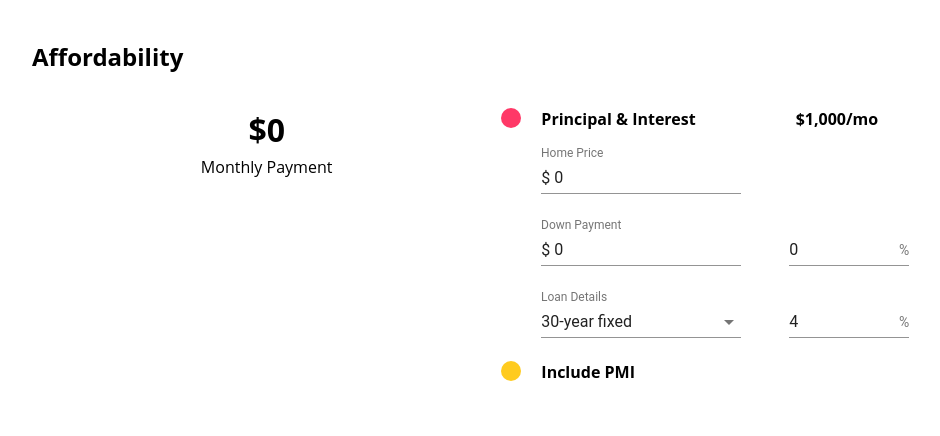
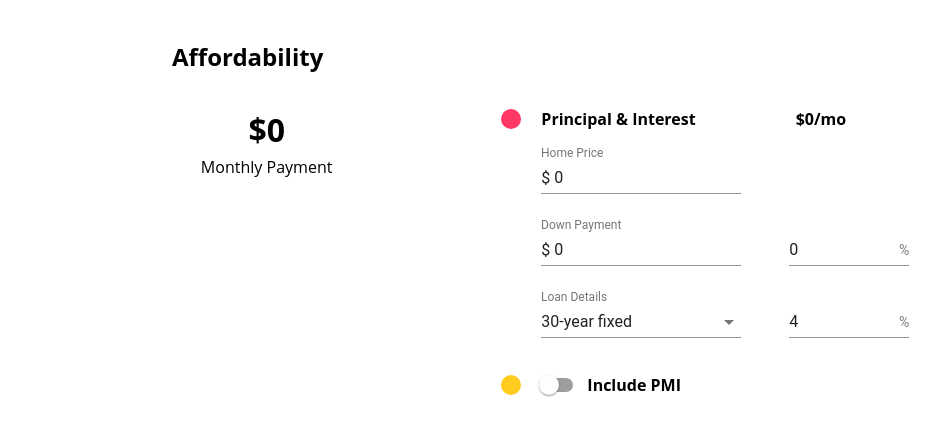
Before and after one commit to PropertySimple/ReactChallene, a React (Create React App) app in the folder mortgage-calculator/: page / in a window 1280 px wide. Shown: the top 436 px of the page, without its empty margins (96-1036 px from the left). Built offline with nearby package versions, Linux system fonts and the light colour scheme.

Commit message:
Add PMI Switch

```diff
--- a/mortgage-calculator/src/components/Header.js
+++ b/mortgage-calculator/src/components/Header.js
@@ -4,6 +4,7 @@ import styled from 'styled-components'
 const Header = styled.div`
   display: flex;
   flex-direction: row;
+  padding-left: 140px;
 `;
 
 export default class extends Component {
--- a/mortgage-calculator/src/components/Inputs.js
+++ b/mortgage-calculator/src/components/Inputs.js
@@ -5,6 +5,7 @@ import TextField from '@material-ui/core/TextField';
 import MenuItem from '@material-ui/core/MenuItem';
 import NumberFormat from 'react-number-format';
 import InputAdornment from '@material-ui/core/InputAdornment';
+import Switch from '@material-ui/core/Switch';
 
 const Form = styled.form`
   display: flex;
@@ -15,6 +16,7 @@ const Form = styled.form`
 const Row = styled.div`
   display: flex;
   margin-top: ${props => props.title ? '15px' : '0'};
+  align-items: center;
 `;
 
 const Circle = styled.span`
@@ -22,7 +24,7 @@ const Circle = styled.span`
   height: 20px;
   background: ${props => props.color ? props.color : '#ff3867'};
   border-radius: 50%;
-  margin-right: 20px;
+  margin-right: ${props => props.pmi ? '4px' : '20px'};
 `;
 
 const Title = styled.h4`
@@ -49,6 +51,17 @@ const styles = theme => ({
   menu: {
     width: 200,
   },
+  colorSwitchBase: {
+    color: 'white',
+    '&$colorChecked': {
+      color: '#ffcb1f',
+      '& + $colorBar': {
+        backgroundColor: '#ffcb1f',
+      },
+    },
+  },
+  colorBar: {},
+  colorChecked: {},
 });
 
 function PriceFormatCustom(props) {
@@ -94,18 +107,17 @@ class Inputs extends Component {
     super(props);
 
     this.state = {
-      principalAndInterest: 1000,
-      pmi: 155,
+      principalAndInterest: 0,
       price: 0,
       down: 0,
       downPercentage: 0,
       years: 30,
       interest: 4,
+      pmiChecked: false,
     }
   }
 
-  handleChange = name => event => {
-    this.setState({ [name]: event.target.value }, () => {
+  updateMonthlyPayment = () => {
     const { price, down, years, interest } = this.state;
 
     const P = price - down;
@@ -114,8 +126,21 @@ class Inputs extends Component {
 
     const principalAndInterest = Math.round(P * r * (Math.pow(1 + r, Y)) / (Math.pow(1 + r, Y) - 1));
 
+    const pmi = this.state.pmiChecked ? Math.round(P * 0.01 / 12) : 0;
+
     this.setState({ principalAndInterest });
-      this.props.updateValues(principalAndInterest, 0);
+    this.props.updateValues(principalAndInterest, pmi);
+  }
+
+  handleChange = name => event => {
+    this.setState({ [name]: event.target.value }, () => {
+      this.updateMonthlyPayment();
+    });
+  };
+
+  handlePMIChange = name => event => {
+    this.setState({ [name]: event.target.checked }, () => {
+      this.updateMonthlyPayment();
     });
   };
 
@@ -212,7 +237,20 @@ class Inputs extends Component {
           />
         </Row>
 
-        <Row title><Circle color="#ffcb1f" /><Title>{"Include PMI"}</Title></Row>
+        <Row title>
+          <Circle pmi color="#ffcb1f" />
+          <Switch
+            classes={{
+              switchBase: classes.colorSwitchBase,
+              checked: classes.colorChecked,
+              bar: classes.colorBar,
+            }}
+            checked={this.state.pmiChecked}
+            onChange={this.handlePMIChange('pmiChecked')}
+            value="pmiChecked"
+          />
+          <Title>{"Include PMI"}</Title>
+        </Row>
       </Form>
     );
   }
```
Lines whose indentation alone changed are shown as unchanged.
